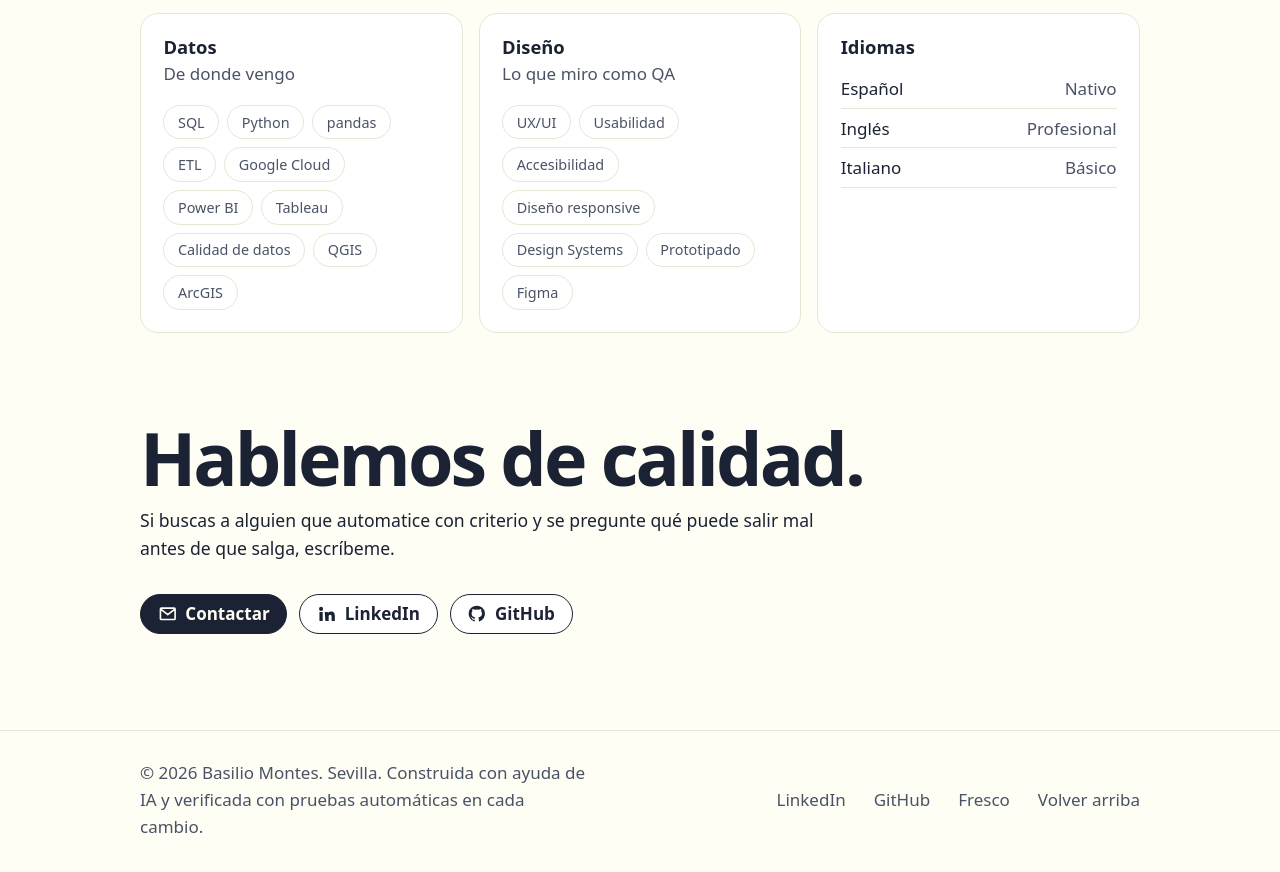
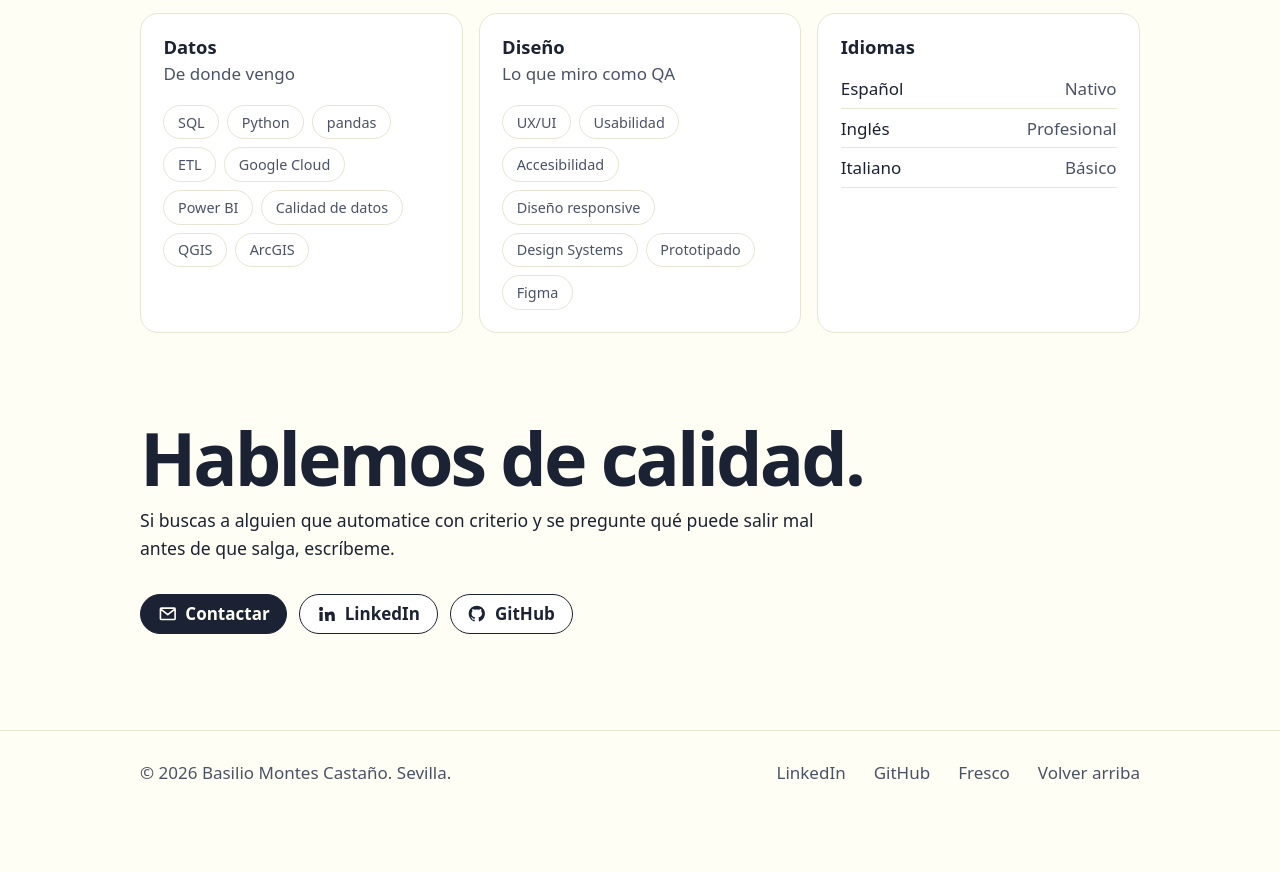
Before and after one commit to BasiMontes/BasiMontes.github.io, a website: page site/index.html in a window 1280 px wide. Shown: the part 6713-7585 px from the top of the page. After the commit the page ends 7531 px from the top, so only its background shows below. Drawn offline with Linux system fonts and the light colour scheme; a web font is replaced by a local one.

Commit message:
Update footer copyright and remove AI mention
Updated footer copyright information and removed mention of AI assistance.

```diff
--- a/site/index.html
+++ b/site/index.html
@@ -190,7 +190,7 @@
 <div class="card"><h3>IA</h3><p class="sub">Cómo la uso</p><ul class="tags"><li>Ampliar la cobertura</li><li>Casos límite</li><li>Diagnóstico de flaky tests</li><li>Acelerar la automatización</li><li>Shift-Left Testing</li><li>Revisión de lo generado</li></ul><p class="tools">Con Claude Code, Claude Design, ChatGPT y GitHub Copilot.</p></div><div class="card">
 <h3>Datos</h3>
 <p class="sub">De donde vengo</p>
-<ul class="tags"><li>SQL</li><li>Python</li><li>pandas</li><li>ETL</li><li>Google Cloud</li><li>Power BI</li><li>Tableau</li><li>Calidad de datos</li><li>QGIS</li><li>ArcGIS</li></ul>
+<ul class="tags"><li>SQL</li><li>Python</li><li>pandas</li><li>ETL</li><li>Google Cloud</li><li>Power BI</li><li>Calidad de datos</li><li>QGIS</li><li>ArcGIS</li></ul>
 </div><div class="card"><h3>Diseño</h3><p class="sub">Lo que miro como QA</p><ul class="tags"><li>UX/UI</li><li>Usabilidad</li><li>Accesibilidad</li><li>Diseño responsive</li><li>Design Systems</li><li>Prototipado</li><li>Figma</li></ul></div>
 <div class="card">
 <h3>Idiomas</h3>
@@ -215,7 +215,7 @@
 </section>
 </main>
 <footer class="foot">
-<p class="foot-copy">© 2026 Basilio Montes. Sevilla. Construida con ayuda de IA y verificada con pruebas automáticas en cada cambio.</p>
+<p class="foot-copy">© 2026 Basilio Montes Castaño. Sevilla.</p>
 <ul class="foot-links">
 <li><a href="https://www.linkedin.com/in/basilio-montes-castano/" rel="noopener" target="_blank">LinkedIn</a></li>
 <li><a href="https://github.com/BasiMontes" rel="noopener" target="_blank">GitHub</a></li>
```
